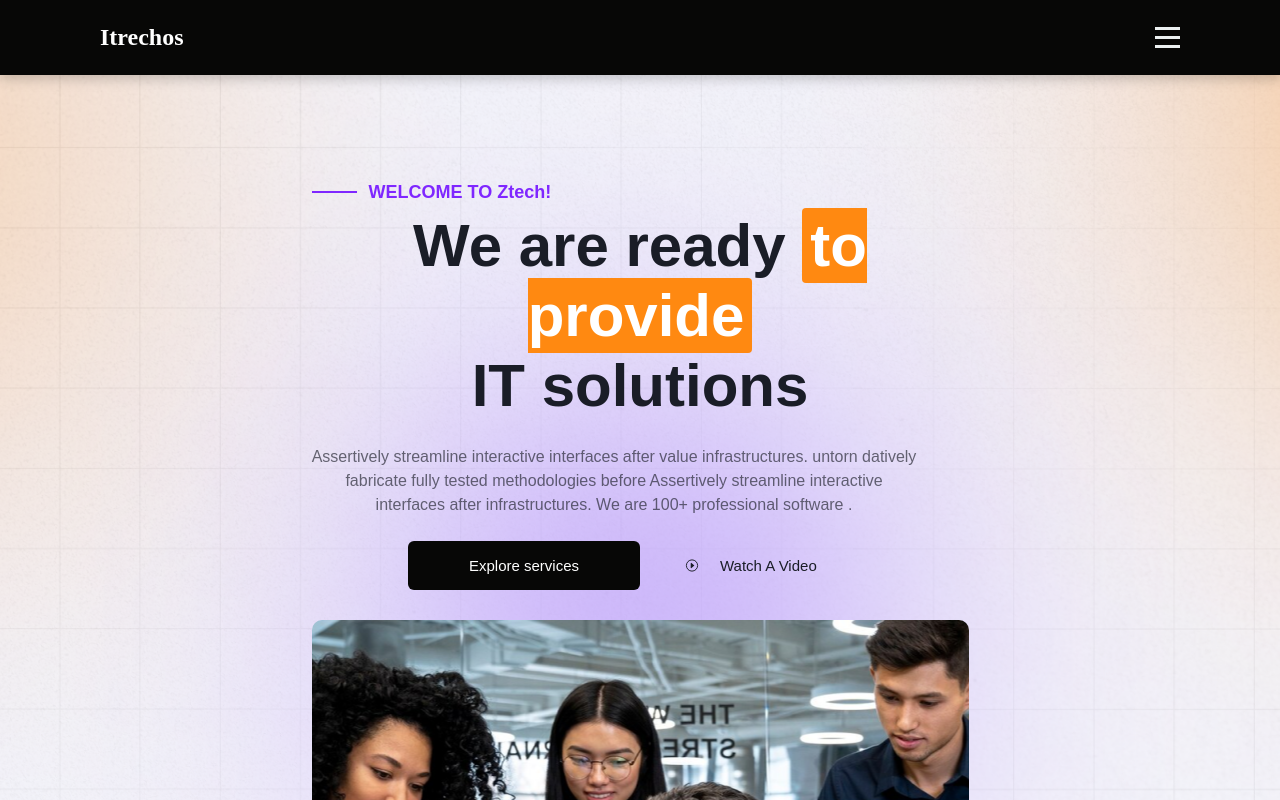
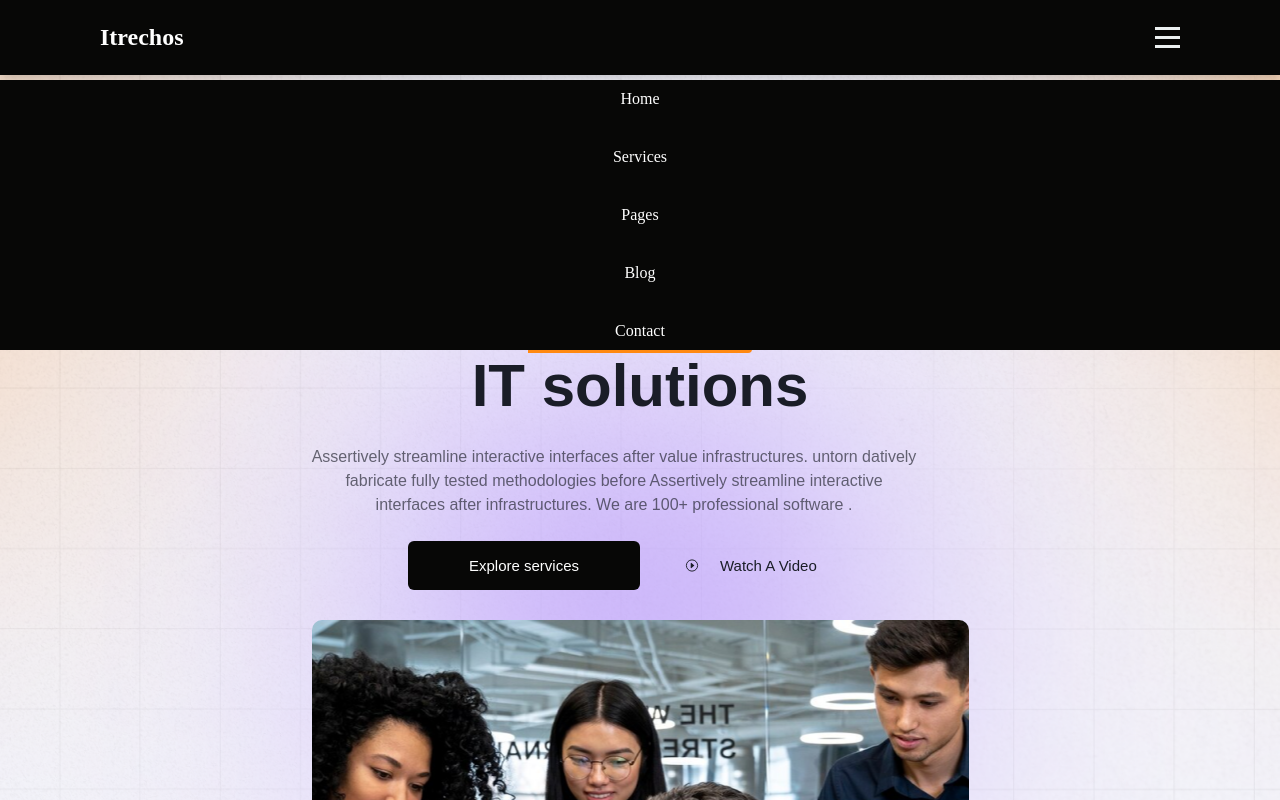
Before and after one commit to abdulaziz-sayfullayev/figma, a React (Create React App) app: page / in a window 1280 px wide. Both pictures are taken after a click on the element 1167 px from the left and 37 px from the top of the page. Shown: the top 800 px of the page. Built offline with nearby package versions, Linux system fonts and the light colour scheme.

Commit message:
yanada yaxshiroq buldi navbar

```diff
--- a/src/Components/Navbar/Navbar.js
+++ b/src/Components/Navbar/Navbar.js
@@ -19,7 +19,7 @@ function Navbar() {
             </div>
             <div className="MenuCall">
               <div className={`Menu ${isMobileMenuOpen ? "active" : ""}`}>
-                <ul className="nav-links">
+                <ul className={`nav-links ${isMobileMenuOpen ? "active" : ""}`}>
                   <li>
                     <a href="#">Home</a>
                   </li>
@@ -37,6 +37,7 @@ function Navbar() {
                   </li>
                 </ul>
               </div>
+
               <div className="Call">
                 <a className="CallA" href="tel:+998912800562">
                   <IoCallSharp />
```
